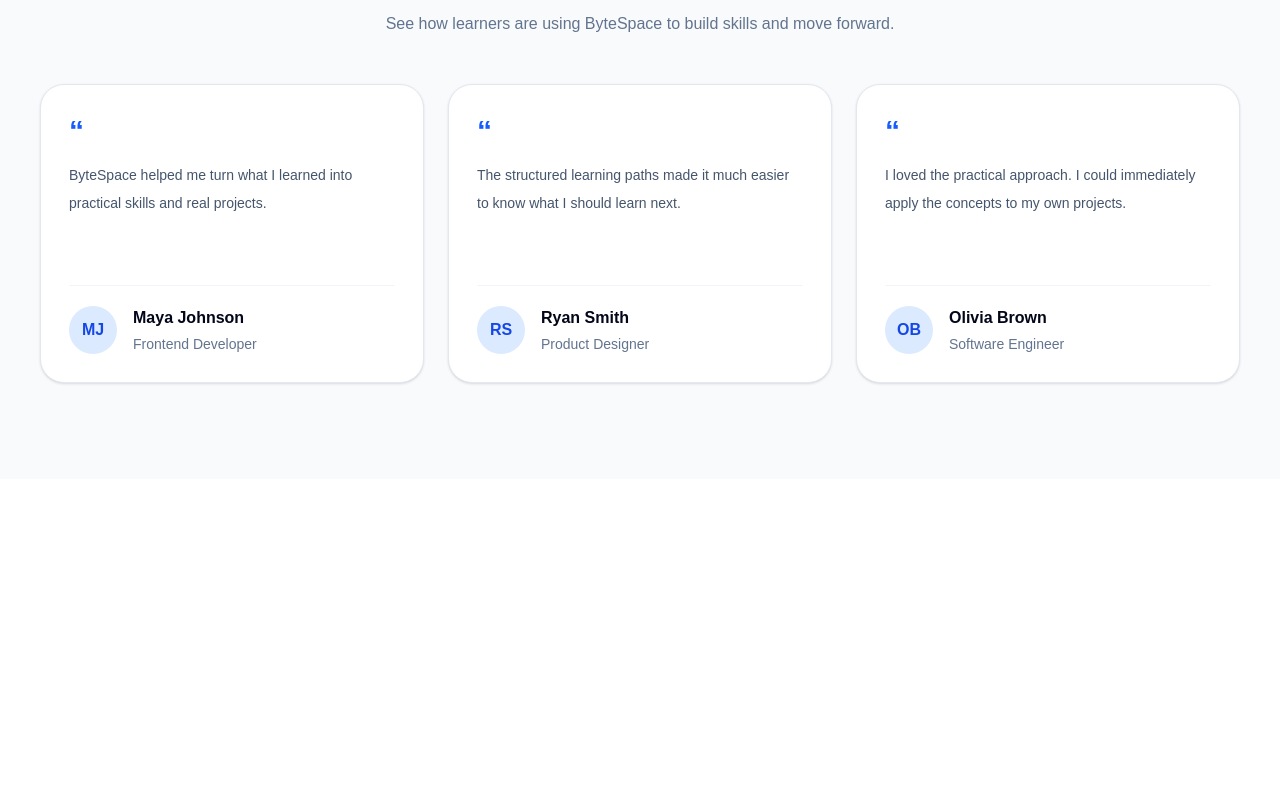
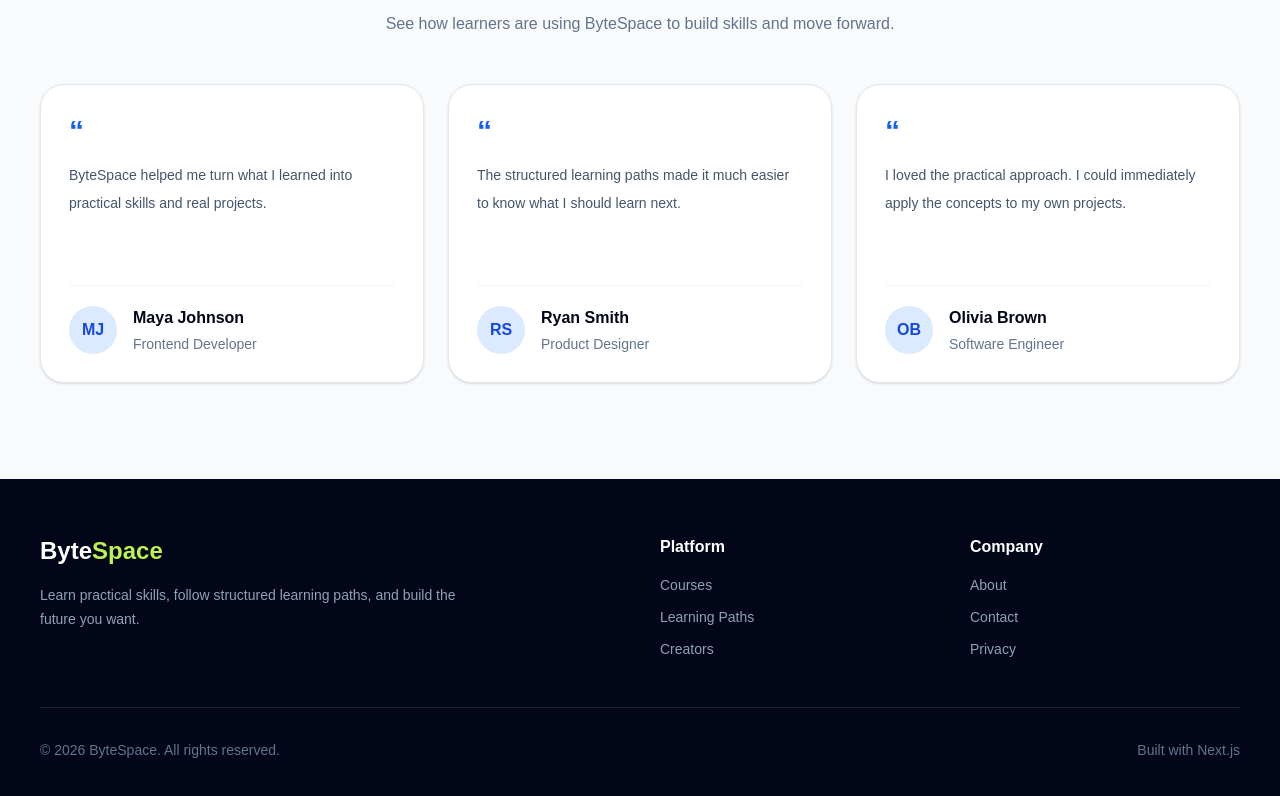
Before and after one commit to Sabbir-Ahmed1703/ByteSpace-New, a Next.js app: page / in a window 1280 px wide. Shown: the part 4737-5533 px from the top of the page. Before the commit the page ends 5216 px from the top, so only its background shows below. Built offline with nearby package versions, Linux system fonts and the light colour scheme.

Commit message:
Add landing page footer

```diff
--- a/app/page.tsx
+++ b/app/page.tsx
@@ -6,6 +6,7 @@
 import CreatorsSection from "@/components/CreatorsSection";
 import CTASection from "@/components/CTASection";
 import TestimonialsSection from "@/components/TestimonialsSection";
+import Footer from "@/components/Footer";
 
 export default function Home() {
   return (
@@ -18,6 +19,7 @@
       <CreatorsSection />
       <CTASection />
       <TestimonialsSection />
+      <Footer />
     </main>
   );
 }
--- /dev/null
+++ b/components/Footer.tsx
@@ -0,0 +1,88 @@
+export default function Footer() {
+  return (
+    <footer className="bg-slate-950 px-6 py-14 text-white lg:px-10">
+      <div className="mx-auto max-w-7xl">
+        <div className="grid gap-10 border-b border-white/10 pb-12 md:grid-cols-4">
+          {/* Brand */}
+          <div className="md:col-span-2">
+            <div className="text-2xl font-black">
+              Byte<span className="text-lime-300">Space</span>
+            </div>
+
+            <p className="mt-4 max-w-md text-sm leading-6 text-slate-400">
+              Learn practical skills, follow structured learning paths,
+              and build the future you want.
+            </p>
+          </div>
+
+          {/* Platform */}
+          <div>
+            <h3 className="font-bold">Platform</h3>
+
+            <ul className="mt-4 space-y-3 text-sm text-slate-400">
+              <li>
+                <a href="#courses" className="transition hover:text-white">
+                  Courses
+                </a>
+              </li>
+
+              <li>
+                <a
+                  href="#learning-paths"
+                  className="transition hover:text-white"
+                >
+                  Learning Paths
+                </a>
+              </li>
+
+              <li>
+                <a
+                  href="#creators"
+                  className="transition hover:text-white"
+                >
+                  Creators
+                </a>
+              </li>
+            </ul>
+          </div>
+
+          {/* Company */}
+          <div>
+            <h3 className="font-bold">Company</h3>
+
+            <ul className="mt-4 space-y-3 text-sm text-slate-400">
+              <li>
+                <a href="#" className="transition hover:text-white">
+                  About
+                </a>
+              </li>
+
+              <li>
+                <a href="#" className="transition hover:text-white">
+                  Contact
+                </a>
+              </li>
+
+              <li>
+                <a href="#" className="transition hover:text-white">
+                  Privacy
+                </a>
+              </li>
+            </ul>
+          </div>
+        </div>
+
+        {/* Bottom */}
+        <div className="flex flex-col gap-4 pt-8 text-sm text-slate-500 sm:flex-row sm:items-center sm:justify-between">
+          <p>
+            © {new Date().getFullYear()} ByteSpace. All rights reserved.
+          </p>
+
+          <p>
+            Built with Next.js
+          </p>
+        </div>
+      </div>
+    </footer>
+  );
+}
```
